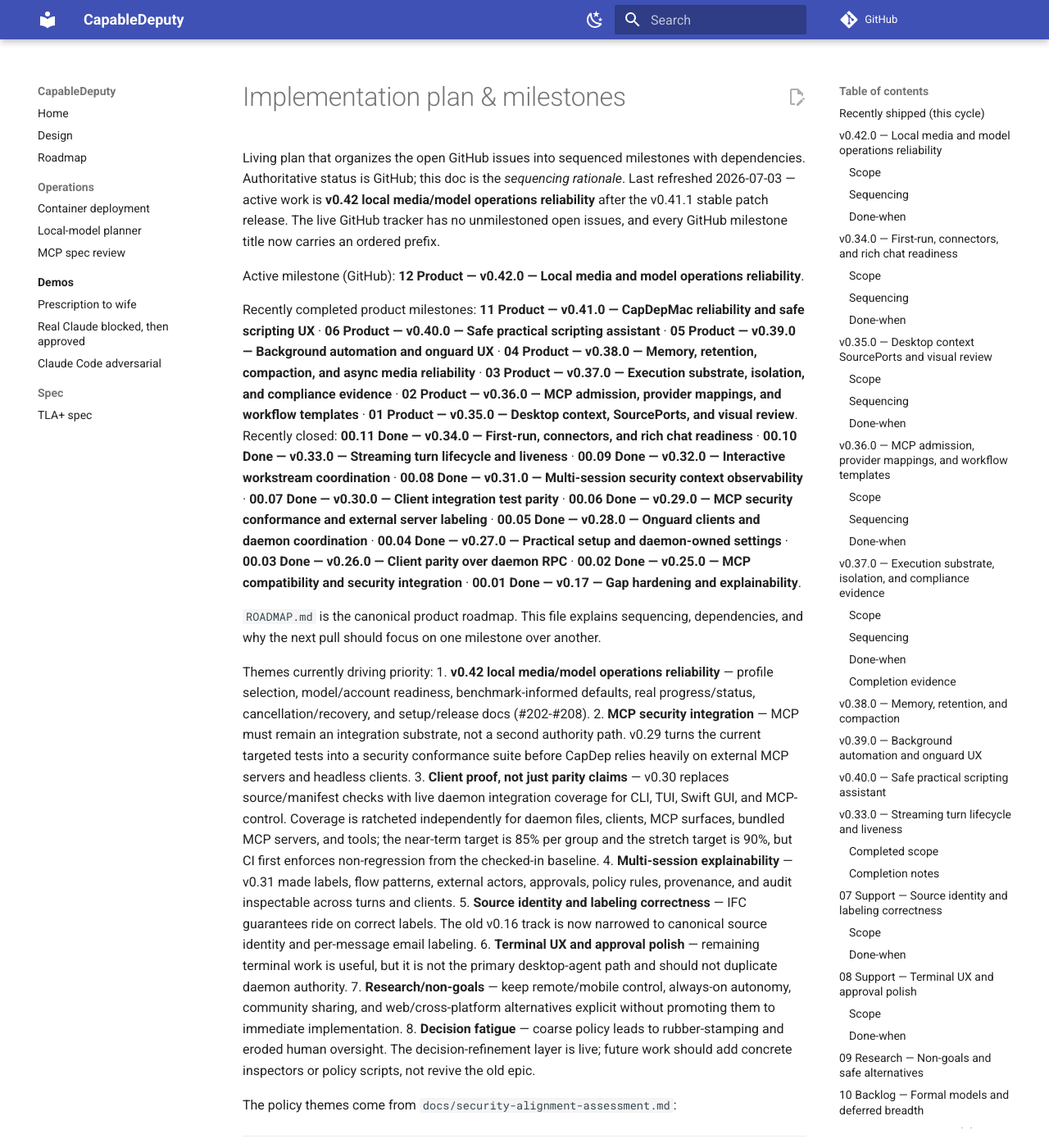
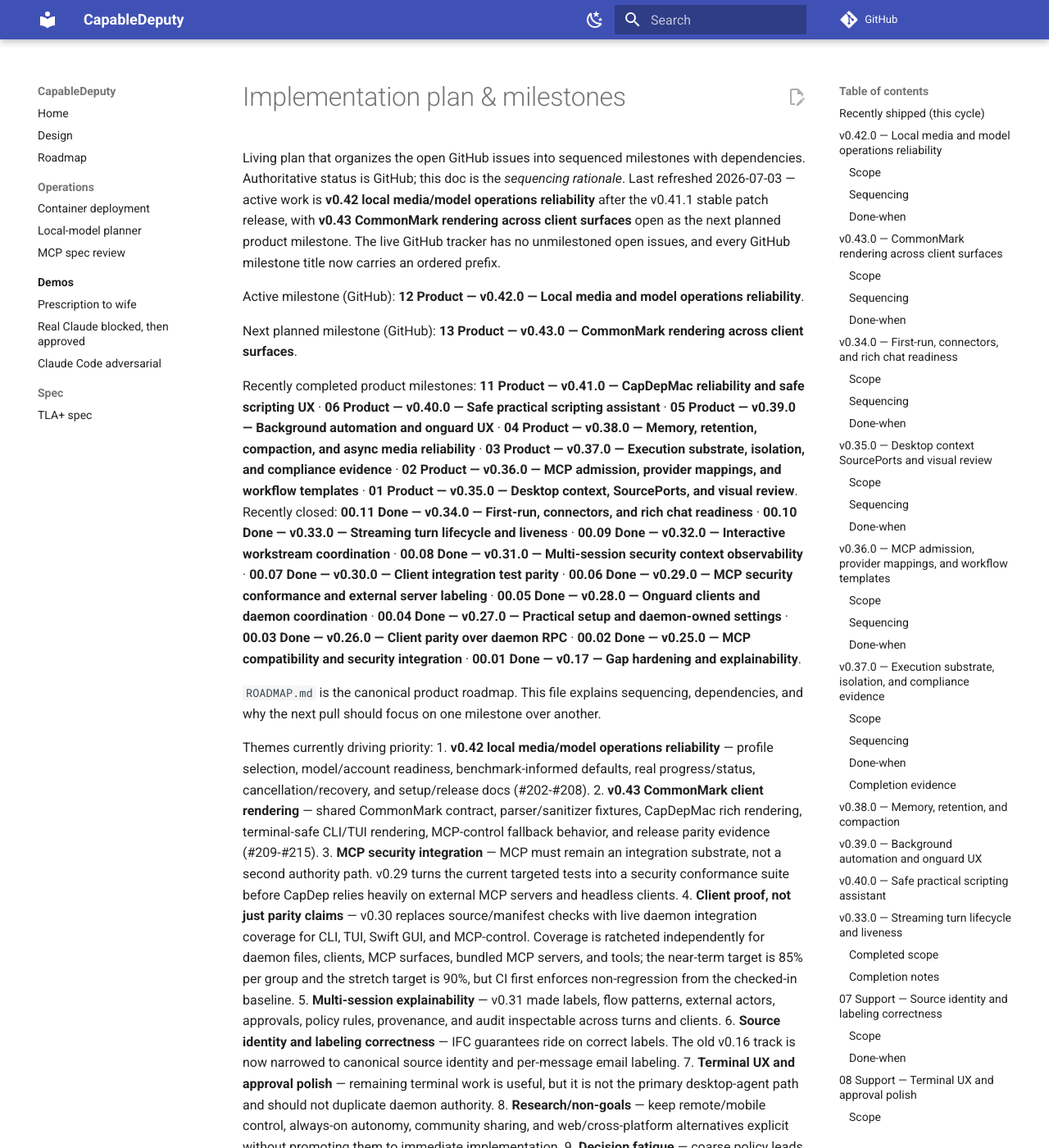
Before and after one commit to marctjones/capabledeputy, an MkDocs documentation site: the page built from docs/implementation-plan.md, in a window 1280 px wide and 1400 px high. Shown: the whole window at 82% size. Built offline with MkDocs 1.6.1 and Material for MkDocs 9.7.7, drawn with Linux system fonts in a browser that asks for light colours; comment, search, counter and statistics services are not loaded; some of the changed text lies outside the part shown.

Commit message:
docs: add v0.43 commonmark roadmap

```diff
--- a/docs/implementation-plan.md
+++ b/docs/implementation-plan.md
@@ -3,12 +3,16 @@
 Living plan that organizes the open GitHub issues into sequenced milestones
 with dependencies. Authoritative status is GitHub; this doc is the *sequencing
 rationale*. Last refreshed 2026-07-03 — active work is **v0.42 local
-media/model operations reliability** after the v0.41.1 stable patch release.
-The live GitHub tracker has no unmilestoned open issues, and every GitHub
-milestone title now carries an ordered prefix.
+media/model operations reliability** after the v0.41.1 stable patch release,
+with **v0.43 CommonMark rendering across client surfaces** open as the next
+planned product milestone. The live GitHub tracker has no unmilestoned open
+issues, and every GitHub milestone title now carries an ordered prefix.
 
 Active milestone (GitHub): **12 Product — v0.42.0 — Local media and model
 operations reliability**.
+
+Next planned milestone (GitHub): **13 Product — v0.43.0 — CommonMark rendering
+across client surfaces**.
 
 Recently completed product milestones: **11 Product — v0.41.0 — CapDepMac
 reliability and safe scripting UX** · **06 Product — v0.40.0 — Safe practical
@@ -38,30 +42,34 @@
 1. **v0.42 local media/model operations reliability** — profile selection,
    model/account readiness, benchmark-informed defaults, real progress/status,
    cancellation/recovery, and setup/release docs (#202-#208).
-2. **MCP security integration** — MCP must remain an integration substrate, not
+2. **v0.43 CommonMark client rendering** — shared CommonMark contract,
+   parser/sanitizer fixtures, CapDepMac rich rendering, terminal-safe CLI/TUI
+   rendering, MCP-control fallback behavior, and release parity evidence
+   (#209-#215).
+3. **MCP security integration** — MCP must remain an integration substrate, not
    a second authority path. v0.29 turns the current targeted tests into a
    security conformance suite before CapDep relies heavily on external MCP
    servers and headless clients.
-3. **Client proof, not just parity claims** — v0.30 replaces source/manifest
+4. **Client proof, not just parity claims** — v0.30 replaces source/manifest
    checks with live daemon integration coverage for CLI, TUI, Swift GUI, and
    MCP-control.
    Coverage is ratcheted independently for daemon files, clients, MCP
    surfaces, bundled MCP servers, and tools; the near-term target is 85% per
    group and the stretch target is 90%, but CI first enforces non-regression
    from the checked-in baseline.
-4. **Multi-session explainability** — v0.31 made labels, flow patterns,
+5. **Multi-session explainability** — v0.31 made labels, flow patterns,
    external actors, approvals, policy rules, provenance, and audit inspectable
    across turns and clients.
-5. **Source identity and labeling correctness** — IFC guarantees ride on
+6. **Source identity and labeling correctness** — IFC guarantees ride on
    correct labels. The old v0.16 track is now narrowed to canonical source
    identity and per-message email labeling.
-6. **Terminal UX and approval polish** — remaining terminal work is useful,
+7. **Terminal UX and approval polish** — remaining terminal work is useful,
    but it is not the primary desktop-agent path and should not duplicate daemon
    authority.
-7. **Research/non-goals** — keep remote/mobile control, always-on autonomy,
+8. **Research/non-goals** — keep remote/mobile control, always-on autonomy,
    community sharing, and web/cross-platform alternatives explicit without
    promoting them to immediate implementation.
-8. **Decision fatigue** — coarse policy leads to rubber-stamping and eroded
+9. **Decision fatigue** — coarse policy leads to rubber-stamping and eroded
    human oversight. The decision-refinement layer is live; future work should
    add concrete inspectors or policy scripts, not revive the old epic.
 
@@ -140,6 +148,50 @@
   recovered without corrupting chat history.
 - Documentation and release tests cover the supported Apple Silicon MLX/MFLUX
   path and clearly state platform boundaries.
+
+## v0.43.0 — CommonMark rendering across client surfaces
+
+Planned after v0.42. CapDep responses increasingly include structured prose,
+links, code, media references, and tables. v0.43 makes CommonMark a deliberate
+client contract instead of an accidental formatting side effect, while still
+respecting each interface's natural rendering limits.
+
+### Scope
+
+| Issue | Work | Status |
+|---|---|---|
+| #210 | EPIC: CommonMark rendering across client interfaces | Open |
+| #209 | Define CommonMark client capability matrix and rendering contract | Open |
+| #211 | Add shared CommonMark parser, sanitizer, and fixture corpus | Open |
+| #212 | Implement CapDepMac CommonMark rendering and regression tests | Open |
+| #213 | Implement terminal-safe CommonMark rendering for CLI and TUI clients | Open |
+| #214 | Handle CommonMark in MCP-control and lower-capability client surfaces | Open |
+| #215 | Document and smoke-test CommonMark parity across clients | Open |
+
+### Sequencing
+
+1. Define the CommonMark capability matrix and safety contract first (#209).
+2. Add shared parser/sanitizer behavior and fixture corpus so client tests use
+   the same inputs (#211).
+3. Implement CapDepMac rich rendering with async chat/history/media regression
+   coverage (#212).
+4. Implement terminal-safe CLI/TUI rendering with deterministic plain fallback
+   for scripts and logs (#213).
+5. Preserve CommonMark/structured content through MCP-control and lower-
+   capability clients without unsafe rendering assumptions (#214).
+6. Close with README/roadmap docs and release smoke coverage across client
+   surfaces (#215).
+
+### Done-when
+
+- Each client declares which CommonMark features it renders, preserves, or
+  degrades.
+- Raw HTML, unsafe links, terminal escape sequences, huge code blocks, tables,
+  and image references have tested fallback behavior.
+- CapDepMac, CLI/TUI, and MCP-control pass the shared fixture corpus at their
+  supported capability levels.
+- Release documentation accurately describes supported CommonMark behavior and
+  known limits.
 
 **EPIC #41 is closed** (layer live, frequency policy, `capdep why`).
 **EPIC #42 is closed** with source identity and labeling correctness captured
```
Also changed, not shown: ROADMAP.md (+46 -5 lines).
